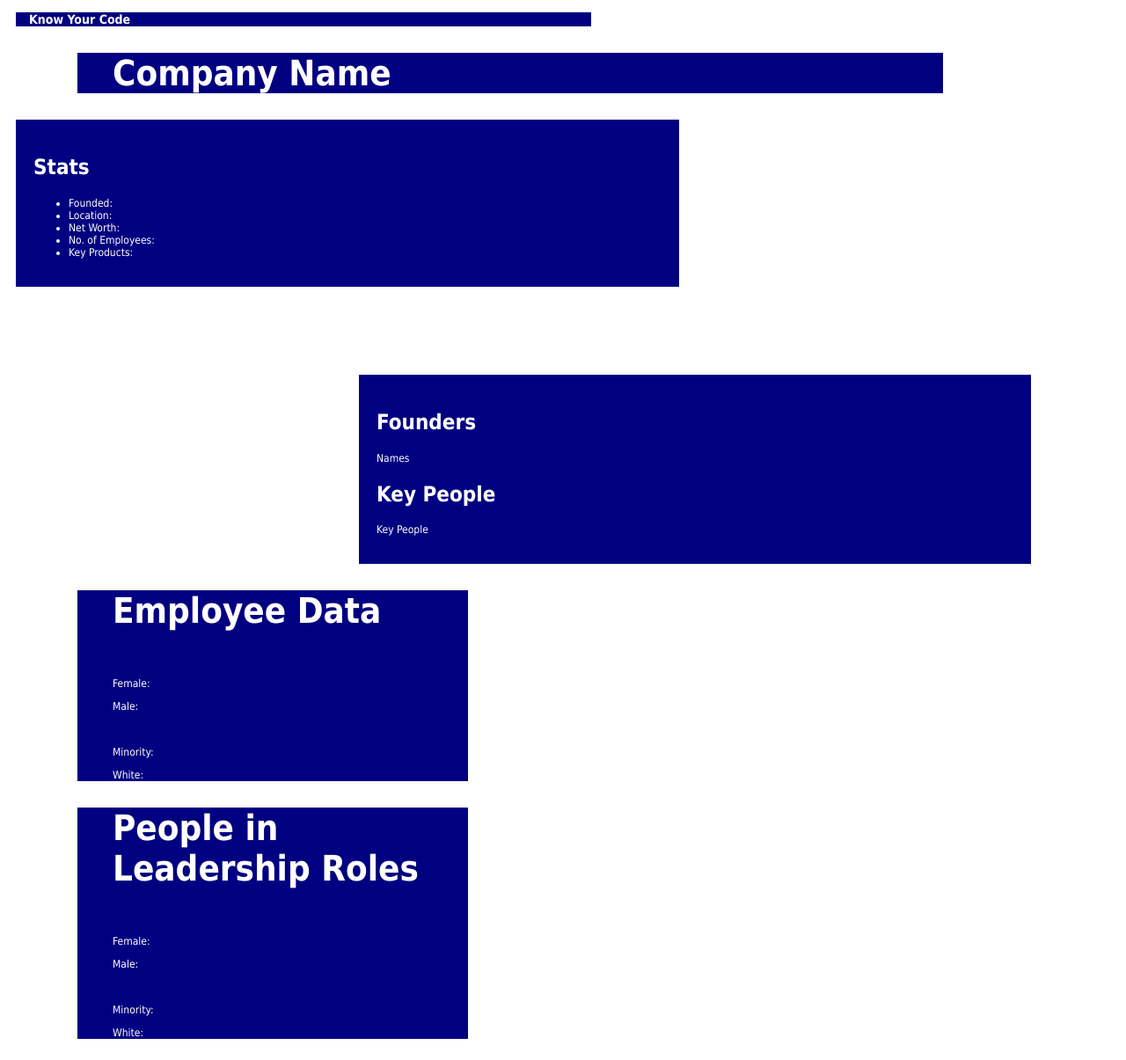
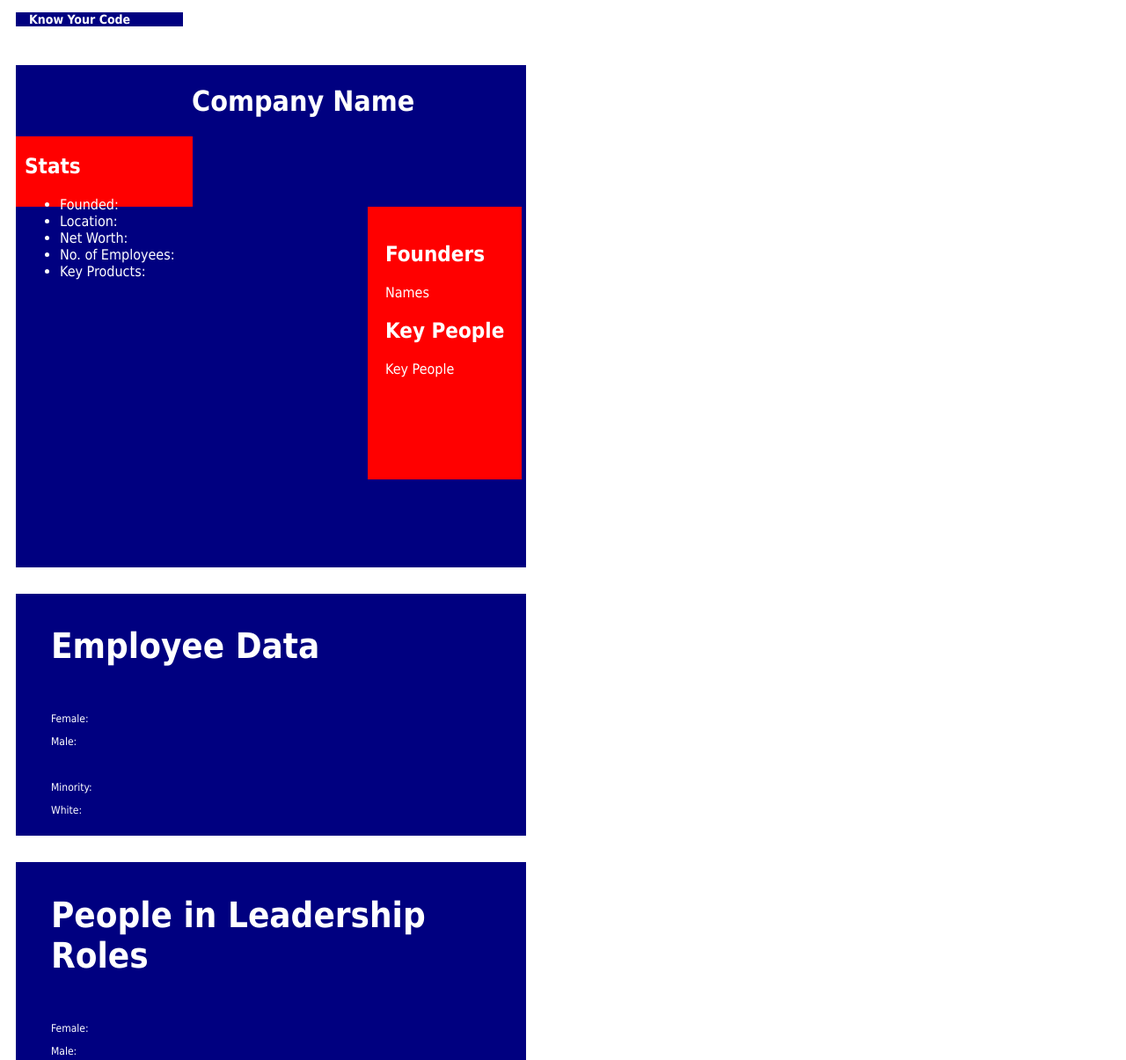
Before and after one commit to zoebachman/KnowYourCode, a browser extension: page index.html in a window 1280 px wide. Shown: the top 1205 px of the page at 88% size. Drawn offline with Linux system fonts and the light colour scheme.

Commit message:
made the window box smaller.

```diff
--- a/index.html
+++ b/index.html
@@ -24,11 +24,13 @@
     <h3>Know Your Code</h1>
   </div>
 
+
+  <div id="top-row">
     <div id="company-box">
         <h1>Company Name</h2>
     </div>
 
-<div>
+
     <div id="stats-box">
       <h2>Stats</h2>
         <ul id="stats"><!--would I have to do "getElementByID" for all of these?-->
@@ -39,7 +41,7 @@
           <li>Key Products:</li> <!--not sure to include this-->
         </ul>
     </div>
-  </div>
+
 
 
     <div class="right">
@@ -48,14 +50,14 @@
           <p id="founders-names">Names</p>
       </div>
 
-
       <div id="key-people-box">
         <h2>Key People</h2>
           <p id="key-people">Key People</p><!--might restructure to specify CEO, etc. Or maybe that's built into the json?-->
       </div>
     </div>
 
-
+    </div>
+  </div>
 
   <div id="employee-data">
       <h1>Employee Data</h1>
@@ -88,6 +90,6 @@
       </div>
   </div>
 
-    <img id="image-result" hidden>
+   <!--  <img id="image-result" hidden> -->
   </body>
 </html>
--- a/style.css
+++ b/style.css
@@ -3,104 +3,98 @@ body {
 /*        font-size: 100%;*/
         color: white;
         background: white;
+        width: 600px;
       }
 
 #title{
 		font-size: 12px;
+
     	margin-top: 10px;
     	margin-bottom: 10px;
-    	margin-right: 600px;
+    	margin-right: 400px;
     	margin-left: 10px;
+
     	padding-left: 15px;
+
+    	background-color: navy;
+}
+
+#top-row{
+		display: inline-block;
+
+    	margin-top: 30px;
+    	margin-right: 10px;
+    	margin-left: 10px;
+
+/*    	padding-top: 10px;
+    	padding-bottom: 10px;
+    	padding-right: 20px;
+    	padding-left: 20px;*/
     	background-color: navy;
 }
 
 	#company-box{
-		font-size: 20px;
-    	margin-top: 30px;
-    	margin-bottom: 10px;
-    	margin-right: 200px;
-    	margin-left: 80px;
-    	padding-left: 40px;
+	    	padding-left: 200px;
 	    	padding-right: 20px;
-/*    	padding-top: 10px;
-    	padding-bottom: 10px;*/
-    	background-color: navy;
 	}
 
 	#stats-box{
-		/*display: inline-block;*/
-/*		float: left;*/
+			display: inline-block;
+			float: left;
+			height:60px;
 
-    	margin-top: 30px;
+	    	/*margin-right: 500px;*/
+
+	    	padding-left: 10px;
+	    	padding-right: 20px;
+	    	padding-bottom: 20px;
+	    	background-color: red;
+	}
+
+/*		#stats{
+				font-size: 12px;
+		}*/
+
+	.right{
+			display: inline-block;
 			margin-bottom: 100px;
-    	margin-right: 500px;
-    	margin-left: 10px;
+			margin-left:400px;
+
 	    	padding-left: 20px;
 	    	padding-right: 20px;
 	    	padding-top: 20px;
-    	padding-bottom: 20px;
-    	background-color: navy;
-}
-#stats{
-		font-size: 12px;
+	    	padding-bottom: 100px;
+	    	background-color: red;
+
 	}
 
-.right{
-/*	    margin-top: 30px;*/
-/*    	margin-bottom: 10px;*/
-    	margin-right: 100px;
-    	margin-left: 400px;
-    	padding-left: 20px;
-    	padding-top: 20px;
-    	padding-bottom: 20px;
-    	background-color: navy;
-}
-
-#founders-box{
-/*		display: inline-block;*/
+/*		#founders-box{
 
 
-/*    	margin-top: 30px;
-    	margin-bottom: 100px;
-    	margin-right: 600px;
-    	margin-left: 400px;*/
-/*    	padding-left: 20px;
-    	padding-top: 20px;
-    	padding-bottom: 20px;*/
-/*    	background-color: navy;*/
-}
+		}*/
 
-#founders-names{
+/*		#founders-names{
 				font-size: 12px;
-}
+		}*/
 
-#key-people-box{
+/*		#key-people-box{
 
-/*    	margin-top: 30px;
-    	margin-bottom: 100px;
-    	margin-right: 600px;
-    	margin-left: 400px;
-    	padding-left: 20px;
-    	padding-top: 20px;
-    	padding-bottom: 20px;
-    	background-color: navy;*/
-}
+		}*/
 
-#key-people{
+/*		#key-people{
 				font-size: 12px;
-}
+		}*/
 
 #employee-data{
 		font-size: 20px;
     	margin-top: 30px;
     	margin-bottom: 10px;
-    	margin-right: 740px;
-    	margin-left: 80px;
+    	margin-right: 10px;
+    	margin-left: 10px;
     	padding-left: 40px;
     	padding-right: 20px;
-/*    	padding-top: 10px;
-    	padding-bottom: 10px;*/
+    	padding-top: 10px;
+    	padding-bottom: 10px;
     	background-color: navy;
 }
 
@@ -122,20 +116,24 @@ body {
 
 #leader-data{
 		font-size: 20px;
+
     	margin-top: 30px;
     	margin-bottom: 10px;
-    	margin-right: 740px;
-    	margin-left: 80px;
+    	margin-right: 10px;
+    	margin-left: 10px;
+
     	padding-left: 40px;
     	padding-right: 20px;
-/*    	padding-top: 10px;
-    	padding-bottom: 10px;*/
+    	padding-top: 10px;
+    	padding-bottom: 10px;
+
     	background-color: navy;
 }
 
 #gender-leader{
 		font-size: 12px;
 }
+
 #gender-leader-image{
 }
 
```
Lines whose indentation alone changed are shown as unchanged.
